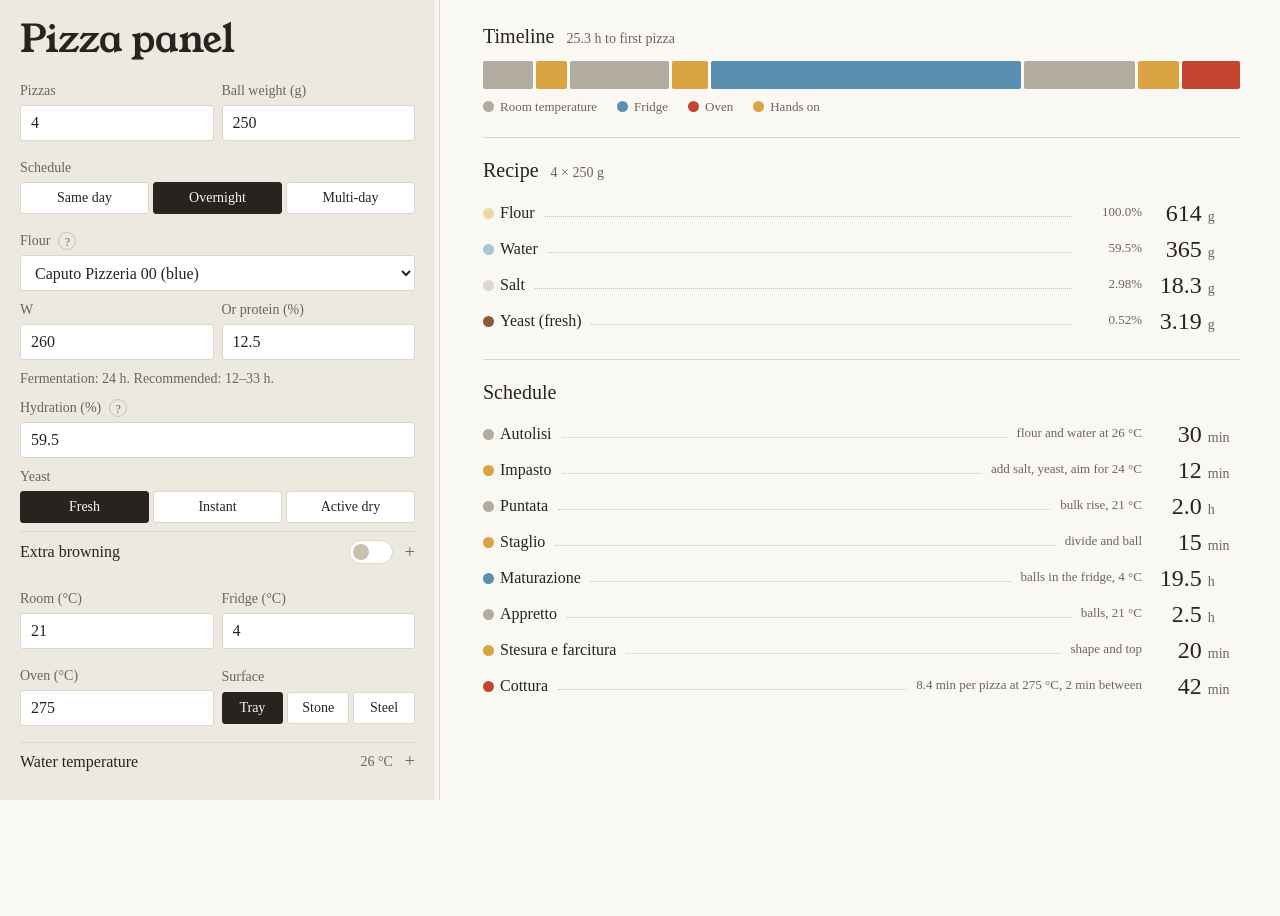
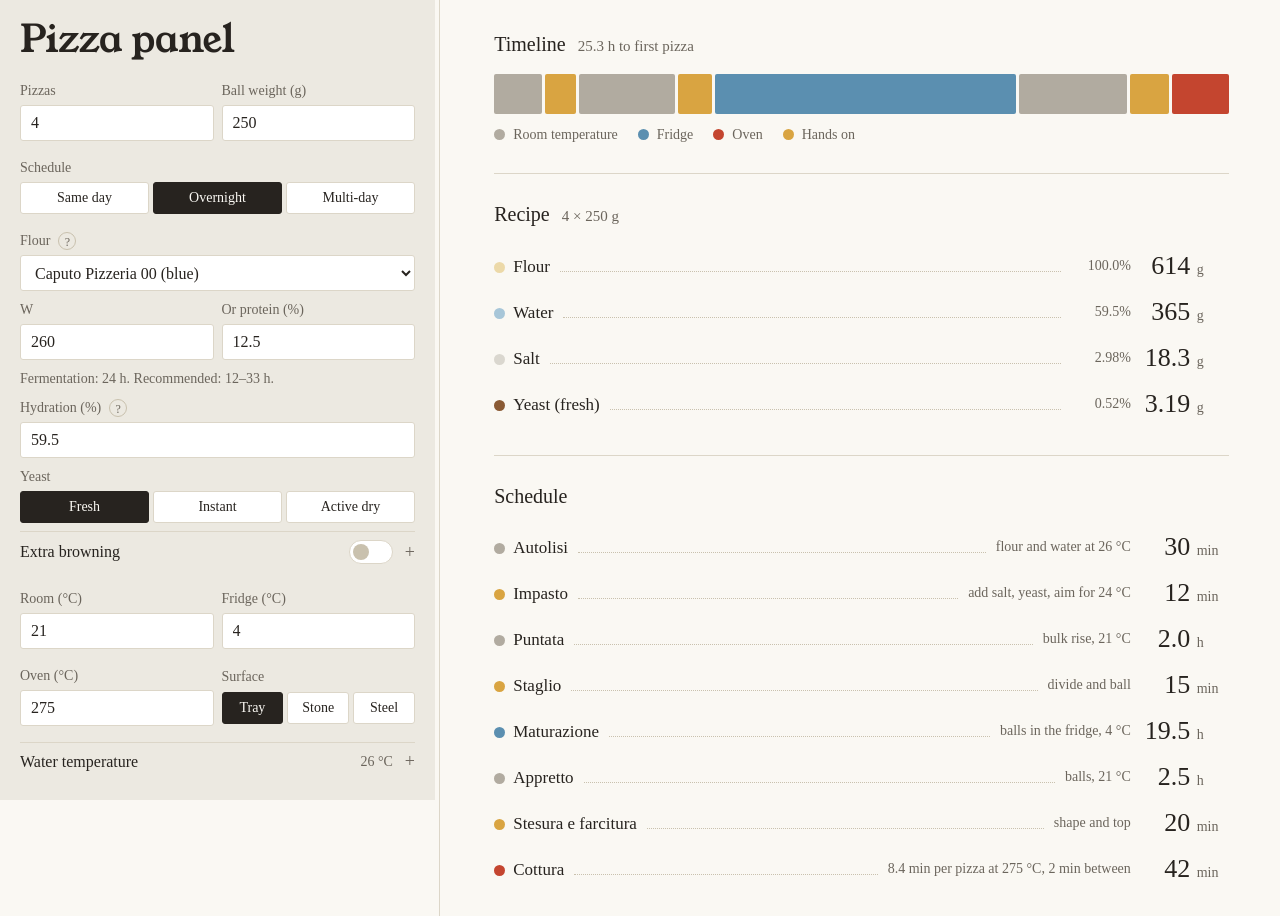
Before and after one commit to Nodo1221/Pizza-panel, a React (Vite) app: page / in a window 1280 px wide. Shown: the top 916 px of the page. Before the commit the page ends 800 px from the top, so only its background shows below. Built offline with nearby package versions, Linux system fonts and the light colour scheme.

Commit message:
Restore right side to original main layout, keep compact calc

```diff
--- a/src/index.css
+++ b/src/index.css
@@ -64,8 +64,8 @@ b, strong { font-weight: inherit; }
 .grip { cursor: col-resize; touch-action: none; background: linear-gradient(var(--line), var(--line)) center / 1px 100% no-repeat; }
 .grip:hover, .grip:focus-visible { background: linear-gradient(var(--basil), var(--basil)) center / 3px 100% no-repeat; outline: none; }
 
-.main { min-width: 0; padding: 24px clamp(16px, 4vw, 40px) 40px; display: grid; gap: 20px; align-content: start; }
-.main > section + section { border-top: 1px solid var(--line); padding-top: 20px; }
+.main { min-width: 0; padding: 32px clamp(20px, 4vw, 56px) 56px; display: grid; gap: 28px; align-content: start; }
+.main > section + section { border-top: 1px solid var(--line); padding-top: 28px; }
 
 .row { display: grid; grid-template-columns: 1fr 1fr; gap: 8px; }
 .f { display: grid; gap: 4px; font-size: 14px; color: var(--mute); }
@@ -126,21 +126,21 @@ input[aria-invalid='true'] { border-color: var(--alert); }
 .more[open] summary::after { content: '\2212'; }
 .more .body { display: grid; gap: 8px; padding: 2px 0 12px; }
 
-.alert { margin: 0; padding: 8px 12px; border-left: 3px solid var(--alert); background: var(--alert-bg); color: var(--alert); font-size: 14px; border-radius: 0 3px 3px 0; }
+.alert { margin: 0; padding: 10px 14px; border-left: 3px solid var(--alert); background: var(--alert-bg); color: var(--alert); font-size: 15px; border-radius: 0 3px 3px 0; }
 
-.hd { display: flex; align-items: baseline; gap: 12px; flex-wrap: wrap; margin-bottom: 12px; }
-.hd span { color: var(--mute); font-size: 14px; }
-.band { display: flex; gap: 3px; height: 28px; }
+.hd { display: flex; align-items: baseline; gap: 12px; flex-wrap: wrap; margin-bottom: 16px; }
+.hd span { color: var(--mute); font-size: 15px; }
+.band { display: flex; gap: 3px; height: 40px; }
 .band > span { border-radius: 2px; min-width: 6px; }
-.key { display: flex; flex-wrap: wrap; gap: 6px 20px; margin-top: 8px; font-size: 13px; color: var(--mute); }
-.sw { display: inline-block; width: 11px; height: 11px; border-radius: 50%; margin-right: 6px; vertical-align: -1px; }
+.key { display: flex; flex-wrap: wrap; gap: 6px 20px; margin-top: 10px; font-size: 14px; color: var(--mute); }
+.sw { display: inline-block; width: 11px; height: 11px; border-radius: 50%; margin-right: 8px; vertical-align: -1px; }
 
 .line { display: flex; align-items: flex-end; gap: 10px; }
 .dots { flex: 1; border-bottom: 1px dotted var(--dot); margin-bottom: 0.45em; min-width: 16px; }
-.big { padding: 6px 0; }
-.big b { font-size: 16px; white-space: nowrap; }
-.big small { font-size: 13px; color: var(--mute); margin-bottom: 3px; min-width: 60px; text-align: right; }
-.big strong { font-size: 24px; font-weight: 500; line-height: 1; min-width: 88px; text-align: right; }
+.big { padding: 10px 0; }
+.big b { font-size: 17px; white-space: nowrap; }
+.big small { font-size: 14px; color: var(--mute); margin-bottom: 3px; min-width: 60px; text-align: right; }
+.big strong { font-size: 26px; font-weight: 500; line-height: 1; min-width: 88px; text-align: right; }
 .big em { display: inline-block; min-width: 2.3em; text-align: left; font-size: 14px; font-style: normal; color: var(--mute); }
 section > .hint { margin-top: 12px; }
 
```
